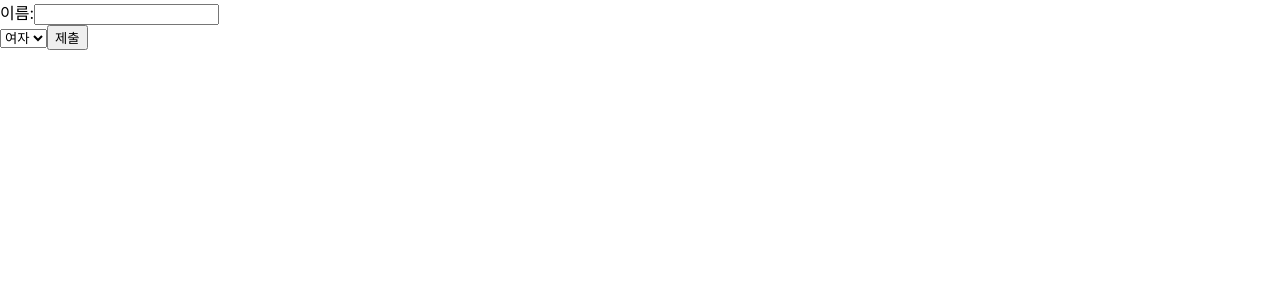
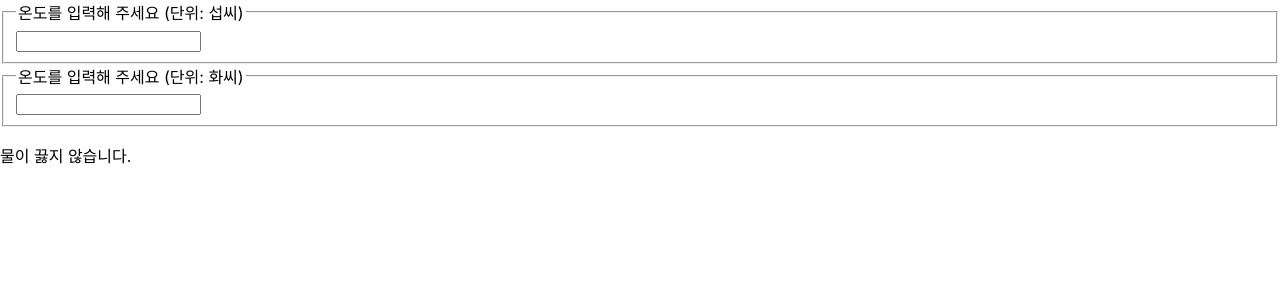
Before and after one commit to ljangwon/react-soaple, a React (Create React App) app: page / in a window 1280 px wide. Shown: the top 300 px of the page. Built offline with nearby package versions, Linux system fonts and the light colour scheme.

Commit message:
Study 12강 Lifting State Up

```diff
--- /dev/null
+++ b/src/chapter_12/Calculator.jsx
@@ -0,0 +1,64 @@
+import React, { useState } from 'react'
+import Temperature from './Temperature'
+
+function BoilingVerdict({ celsius }) {
+  if (celsius >= 100) {
+    return <p>물이 끓습니다.</p>
+  } return <p>물이 끓지 않습니다.</p>
+}
+
+function toCelsius(f) {
+  return ((f - 32) * 5) / 9
+}
+
+function toFahrenheit(c) {
+  return (c * 9) / 5 + 32
+}
+
+function tryConvert(temperature, convert) {
+  const input = parseFloat(temperature)
+  if (Number.isNaN(input)) {
+    return ""
+  }
+  const output = convert(input)
+  const rounded = Math.round(output * 1000) / 1000
+  return rounded.toString()
+}
+
+function Calculator() {
+  const [temperature, setTemperature] = useState("")
+  const [scale, setScale] = useState("c")
+
+  const handleCelsiusChange = temperature => {
+    setTemperature(temperature)
+    setScale("c")
+  }
+
+  const handleFahremheitChange = temperature => {
+    setTemperature(temperature)
+    setScale("f")
+  }
+
+  const celsius =
+    scale === "f" ? tryConvert(temperature, toCelsius) : temperature
+
+  const fahrenheit =
+    scale === "c" ? tryConvert(temperature, toFahrenheit) : temperature
+  return (
+    <div>
+      <Temperature
+        scale="c"
+        temperature={celsius}
+        onTemperatureChange={handleCelsiusChange}
+      />
+      <Temperature
+        scale="f"
+        temperature={fahrenheit}
+        onTemperatureChange={handleFahremheitChange}
+      />
+      <BoilingVerdict celsius={parseFloat(celsius)} />
+    </div>
+  )
+}
+
+export default Calculator
--- /dev/null
+++ b/src/chapter_12/Temperature.jsx
@@ -0,0 +1,22 @@
+import React from 'react'
+
+const scaleNames = {
+  c: '섭씨',
+  f: '화씨'
+}
+
+function Temperature({ onTemperatureChange, scale, temperature }) {
+  const handleChange = event => {
+    onTemperatureChange(event.target.value)
+  }
+  return (
+    <fieldset>
+      <legend>
+        온도를 입력해 주세요 (단위: {scaleNames[scale]})
+      </legend>
+      <input value={temperature} onChange={handleChange} />
+    </fieldset>
+  )
+}
+
+export default Temperature
--- a/src/index.js
+++ b/src/index.js
@@ -12,12 +12,13 @@
 import LandingPage from './chapter_09/LandingPage';
 import AttendanceBook from './chapter_10/AttendanceBook';
 import SignUp from './chapter_11/SignUp';
+import Calculator from './chapter_12/Calculator';
 
 
 const root = ReactDOM.createRoot(document.getElementById('root'));
 root.render(
   <React.StrictMode>
-    <SignUp />
+    <Calculator />
   </React.StrictMode>
 );
 
```
